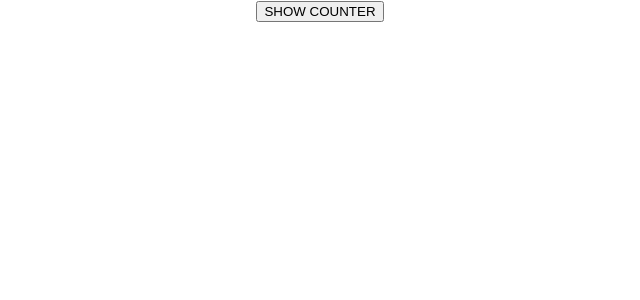
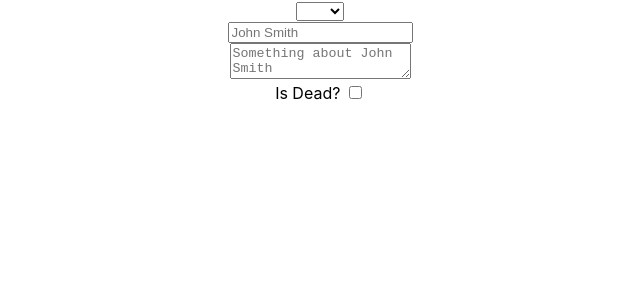
Before and after one commit to emjheypb/practical-react, a React (Create React App) app: page / in a window 1280 px wide. Shown: the top 300 px of the page, without its empty margins (320-960 px from the left). Built offline with nearby package versions, Linux system fonts and the light colour scheme.

Commit message:
simple sample form

```diff
--- a/src/App.js
+++ b/src/App.js
@@ -2,6 +2,7 @@ import { Component } from "react";
 import "./App.css";
 import ImageSlider from "./components/ImageSlider";
 import Counter from "./components/Counter";
+import MyForm from "./components/MyForm";
 
 class App extends Component {
   state = {
@@ -15,21 +16,9 @@ class App extends Component {
   };
 
   render() {
-    const buttonText = this.state.visible ? "HIDE COUNTER" : "SHOW COUNTER";
-
-    const body = this.state.visible ? (
-      <ImageSlider />
-    ) : (
-      <Counter initialCount={0} />
-    );
-
     return (
       <div className="App">
-        {/* {body} */}
-        <div className={this.state.visible ? "visible" : "hidden"}>
-          <Counter initialCount={0} />
-        </div>
-        <button onClick={this.toggleVisibile}>{buttonText}</button>
+        <MyForm />
       </div>
     );
   }
--- /dev/null
+++ b/src/components/MyForm.js
@@ -0,0 +1,83 @@
+import React from "react";
+
+export default class MyForm extends React.Component {
+  state = {
+    title: "",
+    name: "",
+    description: "",
+    isDead: false,
+  };
+
+  setTitle = (event) => {
+    this.setState({
+      title: event.target.value,
+    });
+  };
+
+  setName = (event) => {
+    this.setState({
+      name: event.target.value,
+    });
+  };
+
+  setDescription = (event) => {
+    this.setState({
+      description: event.target.value,
+    });
+  };
+
+  setIsDead = (event) => {
+    this.setState({
+      isDead: event.target.checked,
+    });
+  };
+
+  handleSubmit = () => {
+    console.log(this.state);
+  };
+
+  render() {
+    return (
+      <div>
+        <div>
+          {/* uncontrolled field - when you don't store the input values in states */}
+          <select onChange={this.setTitle}>
+            <option></option>
+            <option>Mr.</option>
+            <option>Ms.</option>
+            <option>Mrs.</option>
+            <option>Dr.</option>
+          </select>
+          <br />
+          <input placeholder="John Smith" onChange={this.setName} />
+          <br />
+          <textarea
+            placeholder="Something about John Smith"
+            onChange={this.setDescription}
+          ></textarea>
+          <br />
+          Is Dead?{" "}
+          <input
+            type="checkbox"
+            checked={this.state.isDead}
+            onChange={this.setIsDead}
+          />
+          {this.state.name === "" ? (
+            <br />
+          ) : (
+            <div>
+              <p className={this.state.name === "" ? "hidden" : ""}>
+                {this.state.title} {this.state.name}
+                {this.state.description == ""
+                  ? " "
+                  : ", " + this.state.description + ", "}
+                is {!this.state.isDead ? "not" : ""} dead.
+              </p>
+              <button onClick={this.handleSubmit}>SUBMIT</button>
+            </div>
+          )}
+        </div>
+      </div>
+    );
+  }
+}
```
